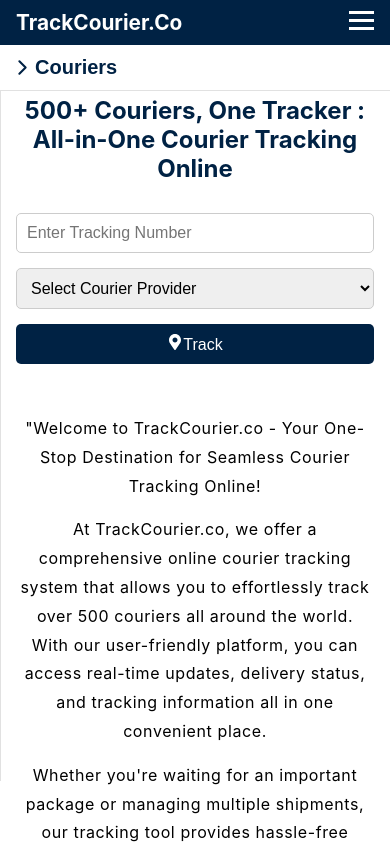
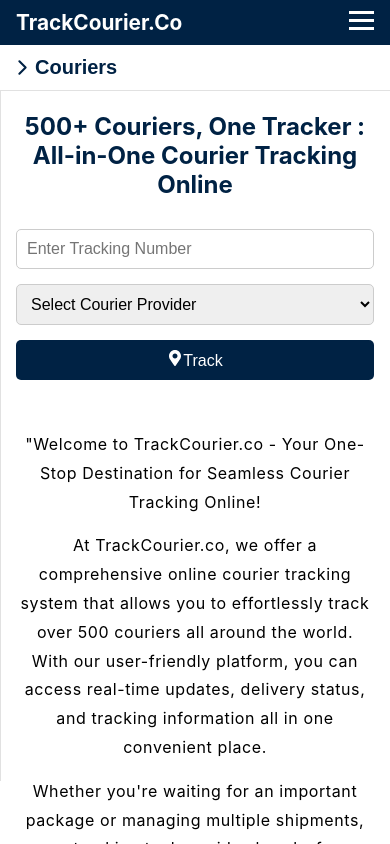
Before and after one commit to chetan-thakur654/trackcourier, a Next.js app: page / in a window 390 px wide. Shown: the top 844 px of the page. Built offline with nearby package versions, Linux system fonts and the light colour scheme.

Commit message:
made some ui changes

```diff
--- a/app/globals.css
+++ b/app/globals.css
@@ -74,7 +74,7 @@ code {
   }
 
   h2 {
-    font-size: 1.2em;
+    font-size: 1.35em;
   }
 
   h3 {
@@ -82,6 +82,6 @@ code {
   }
 
   p {
-    font-size: 15px;
+    font-size: 16px;
   }
 }
--- a/style/layout.module.css
+++ b/style/layout.module.css
@@ -102,7 +102,7 @@
   .main-section {
     margin-left: 0;
     padding: 0 1rem;
-    margin-top: 6rem;
+    margin-top: 7rem;
   }
 
   .sidebar-container {
```
